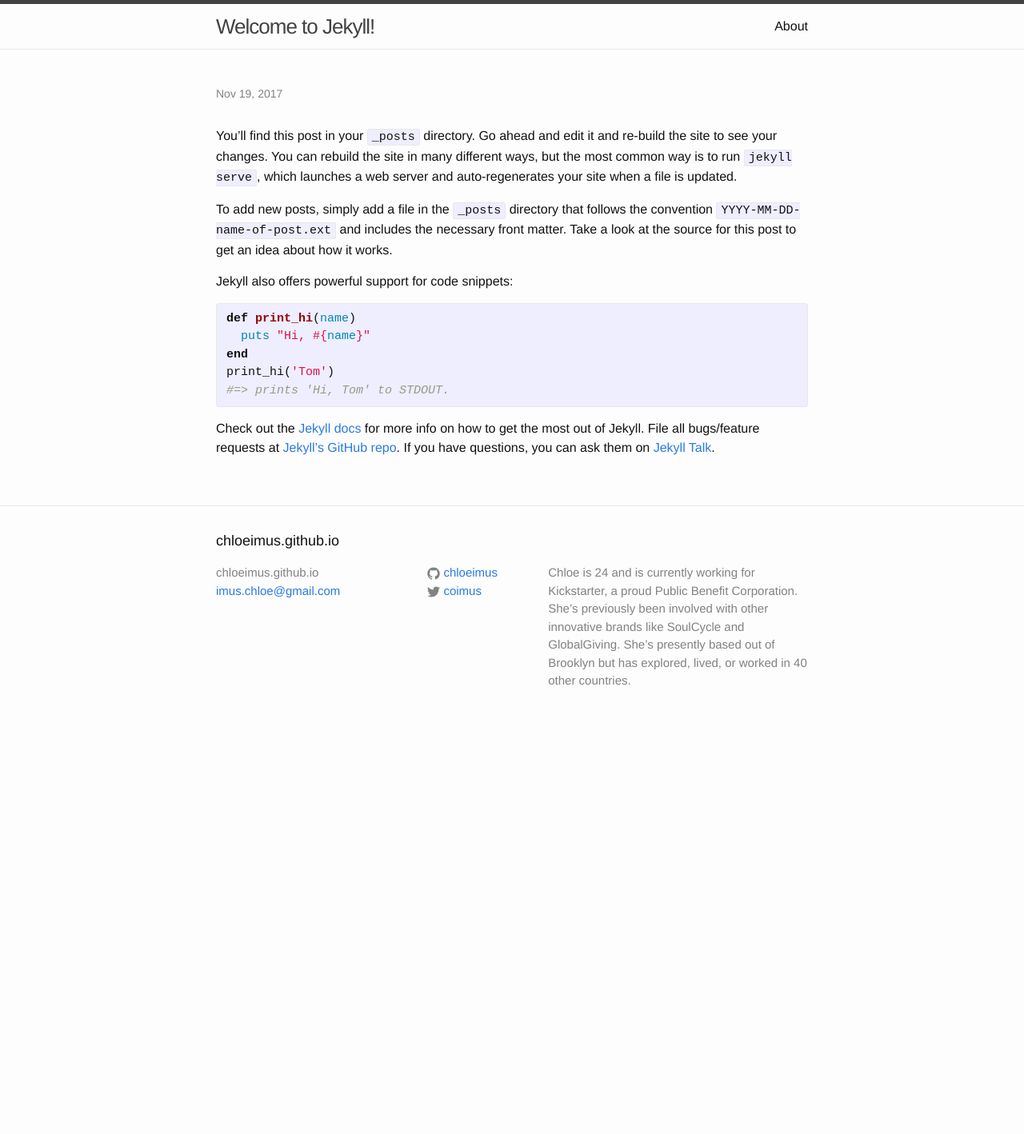
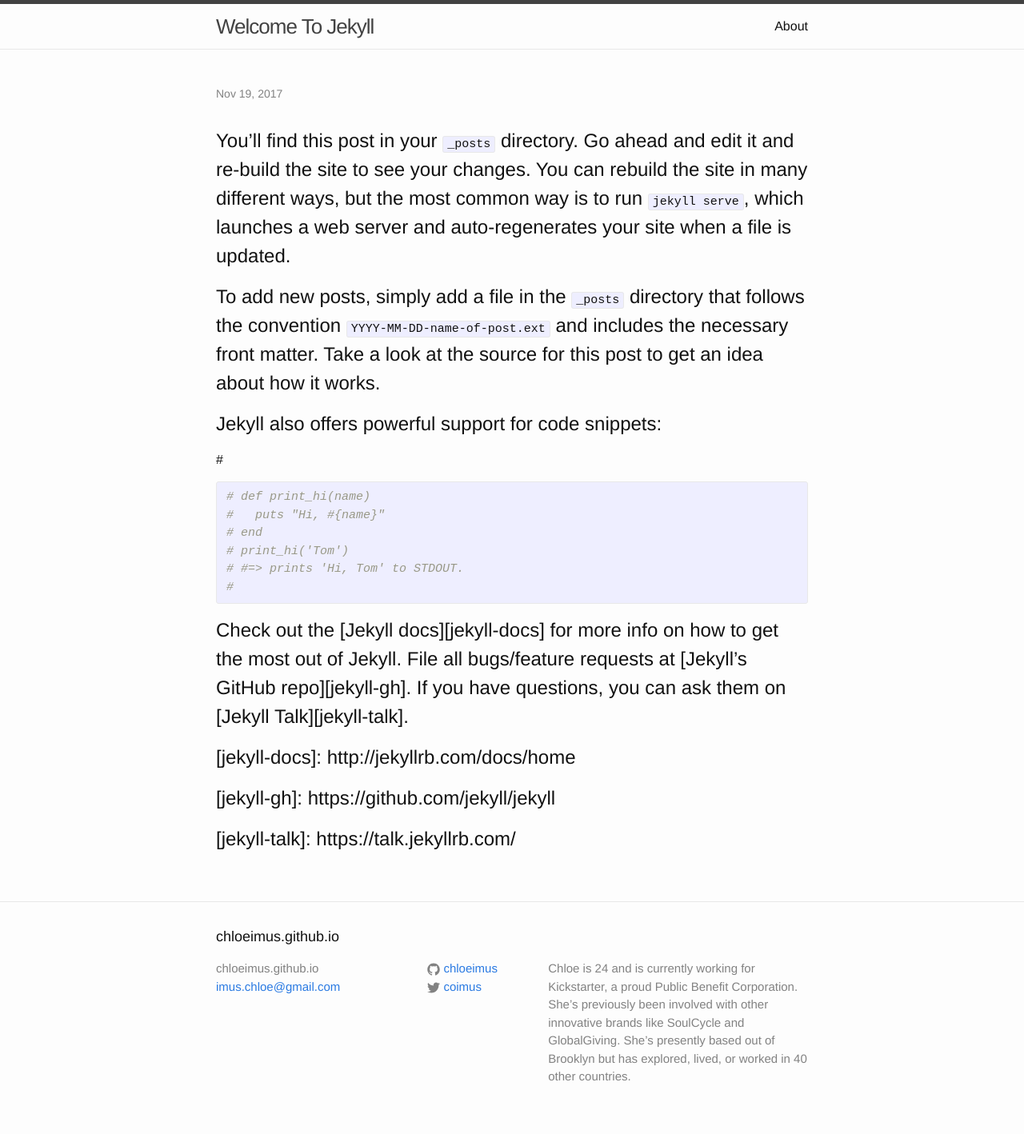
Before and after one commit to chloeimus/chloeimus.github.io, a Jekyll site: the page built from _posts/2017-11-19-welcome-to-jekyll.markdown, in a window 1280 px wide. Shown: the whole page at 80% size. Built offline with Jekyll 4.4.1, drawn with Linux system fonts in a browser that asks for light colours; our own code applies the rules of GitHub Pages for plain Markdown files; before the commit the page ends 923 px from its top, so only the background shows below that; some of the changed lines change nothing that is shown.

Commit message:
Update 2017-11-19-welcome-to-jekyll.markdown

```diff
--- a/_posts/2017-11-19-welcome-to-jekyll.markdown
+++ b/_posts/2017-11-19-welcome-to-jekyll.markdown
@@ -1,25 +1,25 @@
 ---
-layout: post
-title:  "Welcome to Jekyll!"
-date:   2017-11-19 23:20:55 +0000
-categories: jekyll update
+# layout: post
+# title:  "Welcome to Jekyll!"
+# date:   2017-11-19 23:20:55 +0000
+# categories: jekyll update
 ---
-You’ll find this post in your `_posts` directory. Go ahead and edit it and re-build the site to see your changes. You can rebuild the site in many different ways, but the most common way is to run `jekyll serve`, which launches a web server and auto-regenerates your site when a file is updated.
+# You’ll find this post in your `_posts` directory. Go ahead and edit it and re-build the site to see your changes. You can rebuild the site in many different ways, but the most common way is to run `jekyll serve`, which launches a web server and auto-regenerates your site when a file is updated.
 
-To add new posts, simply add a file in the `_posts` directory that follows the convention `YYYY-MM-DD-name-of-post.ext` and includes the necessary front matter. Take a look at the source for this post to get an idea about how it works.
+# To add new posts, simply add a file in the `_posts` directory that follows the convention `YYYY-MM-DD-name-of-post.ext` and includes the necessary front matter. Take a look at the source for this post to get an idea about how it works.
 
-Jekyll also offers powerful support for code snippets:
+# Jekyll also offers powerful support for code snippets:
 
-{% highlight ruby %}
-def print_hi(name)
-  puts "Hi, #{name}"
-end
-print_hi('Tom')
-#=> prints 'Hi, Tom' to STDOUT.
-{% endhighlight %}
+# {% highlight ruby %}
+# def print_hi(name)
+#   puts "Hi, #{name}"
+# end
+# print_hi('Tom')
+# #=> prints 'Hi, Tom' to STDOUT.
+# {% endhighlight %}
 
-Check out the [Jekyll docs][jekyll-docs] for more info on how to get the most out of Jekyll. File all bugs/feature requests at [Jekyll’s GitHub repo][jekyll-gh]. If you have questions, you can ask them on [Jekyll Talk][jekyll-talk].
+# Check out the [Jekyll docs][jekyll-docs] for more info on how to get the most out of Jekyll. File all bugs/feature requests at [Jekyll’s GitHub repo][jekyll-gh]. If you have questions, you can ask them on [Jekyll Talk][jekyll-talk].
 
-[jekyll-docs]: http://jekyllrb.com/docs/home
-[jekyll-gh]:   https://github.com/jekyll/jekyll
-[jekyll-talk]: https://talk.jekyllrb.com/
+# [jekyll-docs]: http://jekyllrb.com/docs/home
+# [jekyll-gh]:   https://github.com/jekyll/jekyll
+# [jekyll-talk]: https://talk.jekyllrb.com/
```
